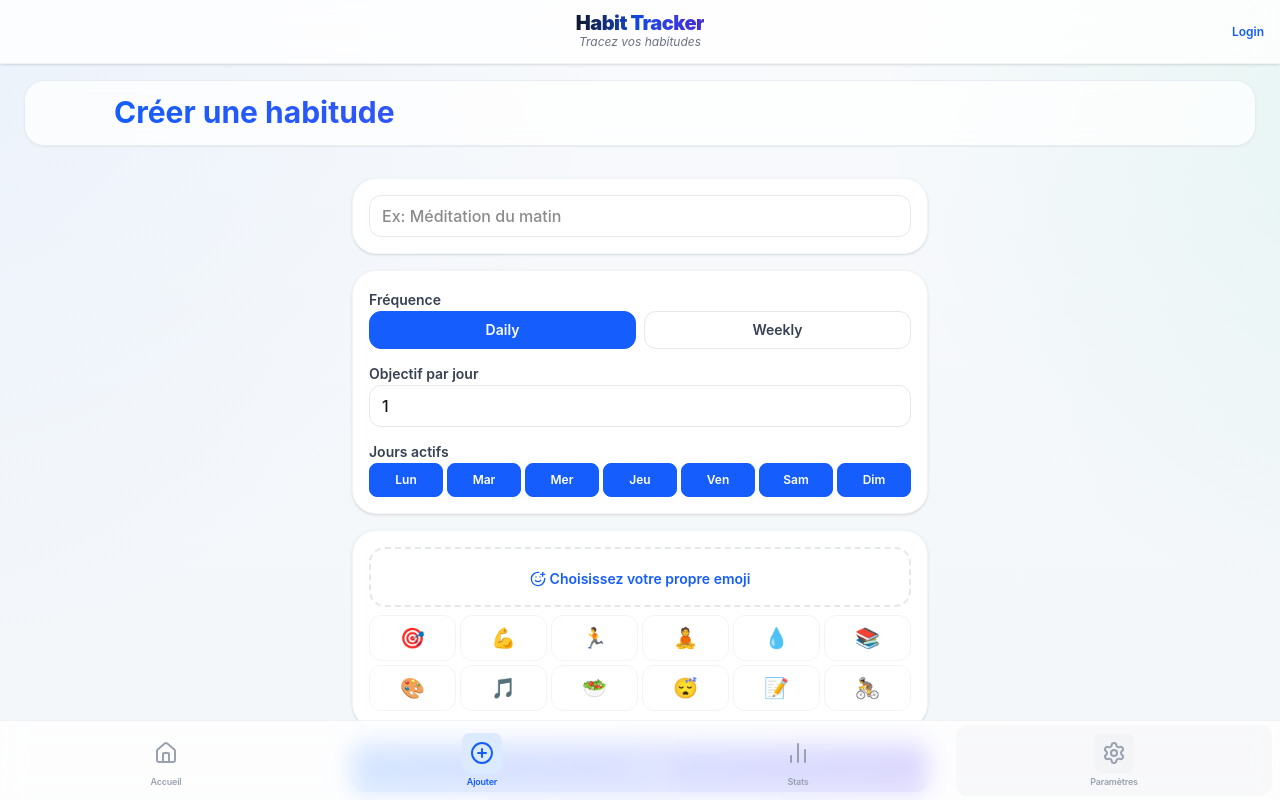
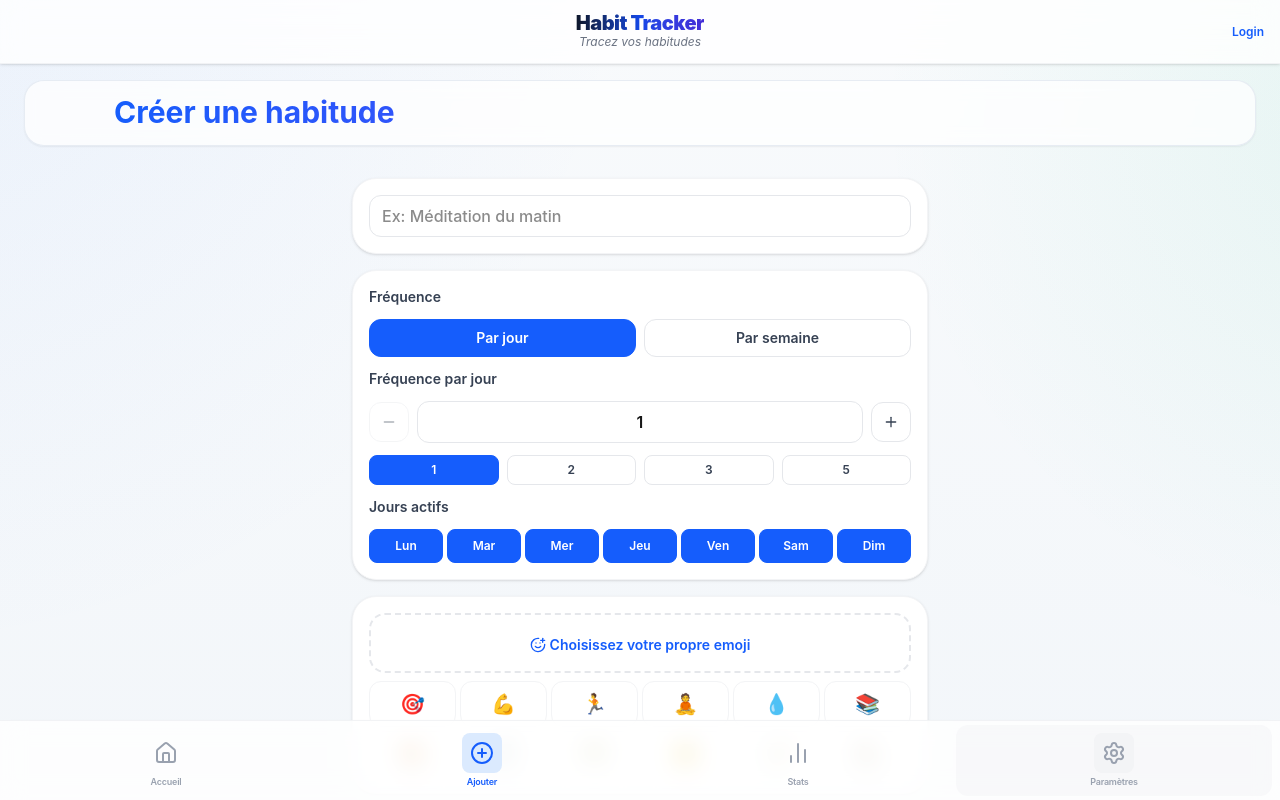
Before and after one commit to siyavash-momeni/tracker, a Next.js app: page /add_habit in a window 1280 px wide. Shown: the top 800 px of the page. Built offline with nearby package versions, Linux system fonts and the light colour scheme; no server answers.

Commit message:
feat : petit ajustement

```diff
--- a/app/add_habit/page.tsx
+++ b/app/add_habit/page.tsx
@@ -1,7 +1,7 @@
 'use client';
 
-import { useState } from 'react';
-import { Plus, AlertCircle, SmilePlus } from 'lucide-react';
+import { useRef, useState } from 'react';
+import { Plus, AlertCircle, SmilePlus, Minus } from 'lucide-react';
 import EmojiPicker, { Theme, EmojiStyle } from 'emoji-picker-react';
 
 export default function AddHabitPage() {
@@ -13,6 +13,8 @@ export default function AddHabitPage() {
   const [loading, setLoading] = useState(false);
   const [error, setError] = useState('');
   const [showPicker, setShowPicker] = useState(false);
+  const [targetValueInput, setTargetValueInput] = useState('1');
+  const targetInputRef = useRef<HTMLInputElement | null>(null);
 
   const weekDays = [
     { value: 1, label: 'Lun' },
@@ -32,6 +34,8 @@ export default function AddHabitPage() {
 
   const popularEmojis = ['🎯', '💪', '🏃', '🧘', '💧', '📚', '🎨', '🎵', '🥗', '😴', '📝', '🚴'];
 
+  const clampTargetValue = (value: number) => Math.max(1, Math.min(1000, value));
+
   const toggleActiveDay = (day: number) => {
     setActiveDays((prev) => {
       if (prev.includes(day)) {
@@ -40,6 +44,37 @@ export default function AddHabitPage() {
       }
       return [...prev, day].sort((a, b) => a - b);
     });
+  };
+
+  const updateTargetValueFromInput = (rawValue: string, commit = false) => {
+    const digitsOnly = rawValue.replace(/\D/g, '');
+
+    if (digitsOnly === '') {
+      if (commit) {
+        setTargetValue(1);
+        setTargetValueInput('1');
+      } else {
+        setTargetValueInput('');
+      }
+      return;
+    }
+
+    const normalized = String(clampTargetValue(Number(digitsOnly)));
+    setTargetValueInput(normalized);
+    setTargetValue(Number(normalized));
+  };
+
+  const adjustTargetValue = (delta: number) => {
+    const nextValue = clampTargetValue(targetValue + delta);
+    setTargetValue(nextValue);
+    setTargetValueInput(String(nextValue));
+  };
+
+  const handleFrequencySelect = (value: 'DAILY' | 'WEEKLY') => {
+    setFrequency(value);
+    if (window.matchMedia('(max-width: 639px)').matches) {
+      setTimeout(() => targetInputRef.current?.focus(), 0);
+    }
   };
 
   const handleSubmit = async (e: React.FormEvent) => {
@@ -110,45 +145,89 @@ export default function AddHabitPage() {
         </div>
 
         <div className="bg-white p-4 rounded-3xl border border-gray-100 shadow-sm space-y-3">
-          <label className="text-sm font-semibold text-gray-700">Fréquence</label>
+          <label className="block text-sm font-semibold text-gray-700 mb-3">Fréquence</label>
           <div className="grid grid-cols-2 gap-2">
             <button
               type="button"
-              onClick={() => setFrequency('DAILY')}
+              onClick={() => handleFrequencySelect('DAILY')}
               className={`px-3 py-2 rounded-xl border text-sm font-semibold transition ${
                 frequency === 'DAILY'
                   ? 'bg-blue-600 text-white border-blue-600'
                   : 'bg-white text-gray-700 border-gray-200 hover:bg-gray-50'
               }`}
             >
-              Daily
+              Par jour
             </button>
             <button
               type="button"
-              onClick={() => setFrequency('WEEKLY')}
+              onClick={() => handleFrequencySelect('WEEKLY')}
               className={`px-3 py-2 rounded-xl border text-sm font-semibold transition ${
                 frequency === 'WEEKLY'
                   ? 'bg-blue-600 text-white border-blue-600'
                   : 'bg-white text-gray-700 border-gray-200 hover:bg-gray-50'
               }`}
             >
-              Weekly
+              Par semaine
             </button>
           </div>
 
-          <label className="text-sm font-semibold text-gray-700">
-            Objectif {frequency === 'DAILY' ? 'par jour' : 'par semaine'}
+          <label className="block text-sm font-semibold text-gray-700 mb-3">
+            Fréquence {frequency === 'DAILY' ? 'par jour' : 'par semaine'}
           </label>
-          <input
-            type="number"
-            min={1}
-            max={1000}
-            value={targetValue}
-            onChange={(e) => setTargetValue(Math.max(1, Math.min(1000, Number(e.target.value) || 1)))}
-            className="w-full px-3 py-2 bg-white border border-gray-200 rounded-xl focus:ring-2 focus:ring-blue-500 outline-none text-sm sm:text-base font-medium"
-          />
+          <div className="flex items-center gap-2">
+            <button
+              type="button"
+              onClick={() => adjustTargetValue(-1)}
+              disabled={targetValue <= 1}
+              className="h-10 w-10 rounded-xl border border-gray-200 bg-white text-gray-700 hover:bg-gray-50 disabled:opacity-40 disabled:cursor-not-allowed flex items-center justify-center"
+              title="Diminuer"
+            >
+              <Minus size={16} />
+            </button>
 
-          <label className="text-sm font-semibold text-gray-700">Jours actifs</label>
+            <input
+              ref={targetInputRef}
+              type="text"
+              inputMode="numeric"
+              pattern="[0-9]*"
+              value={targetValueInput}
+              onChange={(e) => updateTargetValueFromInput(e.target.value)}
+              onBlur={() => updateTargetValueFromInput(targetValueInput, true)}
+              className="flex-1 px-3 py-2 text-center bg-white border border-gray-200 rounded-xl focus:ring-2 focus:ring-blue-500 outline-none text-sm sm:text-base font-semibold"
+            />
+
+            <button
+              type="button"
+              onClick={() => adjustTargetValue(1)}
+              disabled={targetValue >= 1000}
+              className="h-10 w-10 rounded-xl border border-gray-200 bg-white text-gray-700 hover:bg-gray-50 disabled:opacity-40 disabled:cursor-not-allowed flex items-center justify-center"
+              title="Augmenter"
+            >
+              <Plus size={16} />
+            </button>
+          </div>
+
+          <div className="grid grid-cols-4 gap-2">
+            {[1, 2, 3, 5].map((value) => (
+              <button
+                key={value}
+                type="button"
+                onClick={() => {
+                  setTargetValue(value);
+                  setTargetValueInput(String(value));
+                }}
+                className={`py-1.5 rounded-lg text-xs font-semibold border transition ${
+                  targetValue === value
+                    ? 'bg-blue-600 text-white border-blue-600'
+                    : 'bg-white text-gray-700 border-gray-200 hover:bg-gray-50'
+                }`}
+              >
+                {value}
+              </button>
+            ))}
+          </div>
+
+          <label className="block text-sm font-semibold text-gray-700 mb-3">Jours actifs</label>
           <div className="grid grid-cols-7 gap-1">
             {weekDays.map((day) => {
               const selected = activeDays.includes(day.value);
--- a/app/api/add_habit/route.ts
+++ b/app/api/add_habit/route.ts
@@ -49,7 +49,7 @@ export async function POST(request: NextRequest) {
 
     if (frequency !== 'DAILY' && frequency !== 'WEEKLY') {
       return NextResponse.json(
-        { error: 'La fréquence doit être DAILY ou WEEKLY' },
+        { error: 'La fréquence doit être par jour ou par semaine' },
         { status: 400 }
       );
     }
--- a/app/page.tsx
+++ b/app/page.tsx
@@ -296,6 +296,7 @@ export default function Home() {
 
 function HabitCard({ habit, updatingIds, updateHabitValue, deleteHabit }: { habit: HabitWithProgress; updatingIds: Set<string>; updateHabitValue: (habit: HabitWithProgress, nextValue: number) => void; deleteHabit: (habitId: string) => void; }) {
   const isSingleDailyCheckbox = habit.frequency === 'DAILY' && habit.targetValue === 1;
+  const frequencyLabel = habit.frequency === 'DAILY' ? 'par jour' : 'par semaine';
 
   return (
     <div className={`group flex items-center justify-between gap-2 sm:gap-4 p-3 sm:p-4 rounded-lg sm:rounded-2xl transition-all duration-300 transform ${habit.isCompleted ? 'bg-gradient-to-r from-emerald-50 to-teal-50 border-2 border-emerald-200 opacity-50' : 'bg-white/70 backdrop-blur-sm border border-gray-200/50 hover:border-blue-300 hover:shadow-lg'}`}>
@@ -303,9 +304,15 @@ function HabitCard({ habit, updatingIds, updateHabitValue, deleteHabit }: { habi
         <div className={`text-3xl sm:text-4xl flex-shrink-0 ${habit.isCompleted ? 'scale-100 sm:scale-110' : 'group-hover:scale-110'}`}>{habit.emoji}</div>
         <div className="min-w-0">
           <h3 className={`font-semibold text-sm sm:text-base ${habit.isCompleted ? 'text-emerald-700 line-through opacity-70' : 'text-gray-900'}`}>{habit.title}</h3>
-          <p className="text-xs text-gray-500 mt-1">
-            {habit.currentProgress}/{habit.targetValue} · {habit.frequency === 'DAILY' ? 'Daily' : 'Weekly'}
-          </p>
+          {isSingleDailyCheckbox ? (
+            <p className="text-xs text-gray-500 mt-1">
+              {frequencyLabel} · {habit.isCompleted ? 'Validé' : 'À valider'}
+            </p>
+          ) : (
+            <p className="text-xs text-gray-500 mt-1">
+              {frequencyLabel} · {habit.currentProgress} sur {habit.targetValue}
+            </p>
+          )}
         </div>
       </div>
 
@@ -325,6 +332,11 @@ function HabitCard({ habit, updatingIds, updateHabitValue, deleteHabit }: { habi
           </button>
         ) : (
           <>
+            <SegmentedProgressRing
+              current={habit.currentProgress}
+              target={habit.targetValue}
+            />
+
             <button
               onClick={() => updateHabitValue(habit, habit.valueForDate - 1)}
               disabled={updatingIds.has(habit.id) || habit.valueForDate <= 0}
@@ -354,3 +366,87 @@ function HabitCard({ habit, updatingIds, updateHabitValue, deleteHabit }: { habi
     </div>
   );
 }
+
+function SegmentedProgressRing({ current, target }: { current: number; target: number }) {
+  const clampedTarget = Math.max(1, target);
+  const clampedCurrent = Math.max(0, Math.min(current, clampedTarget));
+
+  const size = 42;
+  const center = size / 2;
+  const radius = 15;
+
+  if (clampedTarget > 48) {
+    const circumference = 2 * Math.PI * radius;
+    const ratio = clampedCurrent / clampedTarget;
+    const dashOffset = circumference * (1 - ratio);
+
+    return (
+      <div className="relative w-10 h-10 sm:w-11 sm:h-11 flex items-center justify-center">
+        <svg width={size} height={size} viewBox={`0 0 ${size} ${size}`}>
+          <circle
+            cx={center}
+            cy={center}
+            r={radius}
+            fill="none"
+            stroke="#e5e7eb"
+            strokeWidth="4"
+          />
+          <circle
+            cx={center}
+            cy={center}
+            r={radius}
+            fill="none"
+            stroke="#3b82f6"
+            strokeWidth="4"
+            strokeLinecap="round"
+            transform={`rotate(-90 ${center} ${center})`}
+            strokeDasharray={circumference}
+            strokeDashoffset={dashOffset}
+          />
+        </svg>
+      </div>
+    );
+  }
+
+  const segments = Array.from({ length: clampedTarget }, (_, index) => {
+    const rawStart = (360 / clampedTarget) * index;
+    const rawEnd = (360 / clampedTarget) * (index + 1);
+    const gap = Math.min(3.5, (rawEnd - rawStart) * 0.28);
+
+    const startAngle = rawStart + gap - 90;
+    const endAngle = rawEnd - gap - 90;
+    const largeArcFlag = endAngle - startAngle <= 180 ? 0 : 1;
+
+    const startX = center + radius * Math.cos((startAngle * Math.PI) / 180);
+    const startY = center + radius * Math.sin((startAngle * Math.PI) / 180);
+    const endX = center + radius * Math.cos((endAngle * Math.PI) / 180);
+    const endY = center + radius * Math.sin((endAngle * Math.PI) / 180);
+
+    const d = `M ${startX} ${startY} A ${radius} ${radius} 0 ${largeArcFlag} 1 ${endX} ${endY}`;
+    const isFilled = index < clampedCurrent;
+
+    return {
+      d,
+      isFilled,
+      key: index,
+    };
+  });
+
+  return (
+    <div className="relative w-10 h-10 sm:w-11 sm:h-11 flex items-center justify-center">
+      <svg width={size} height={size} viewBox={`0 0 ${size} ${size}`}>
+        {segments.map((segment) => (
+          <path
+            key={segment.key}
+            d={segment.d}
+            fill="none"
+            stroke={segment.isFilled ? '#3b82f6' : '#e5e7eb'}
+            strokeWidth="4"
+            strokeLinecap="round"
+          />
+        ))}
+      </svg>
+      <div className="absolute w-4 h-4 rounded-full bg-white" />
+    </div>
+  );
+}
```
